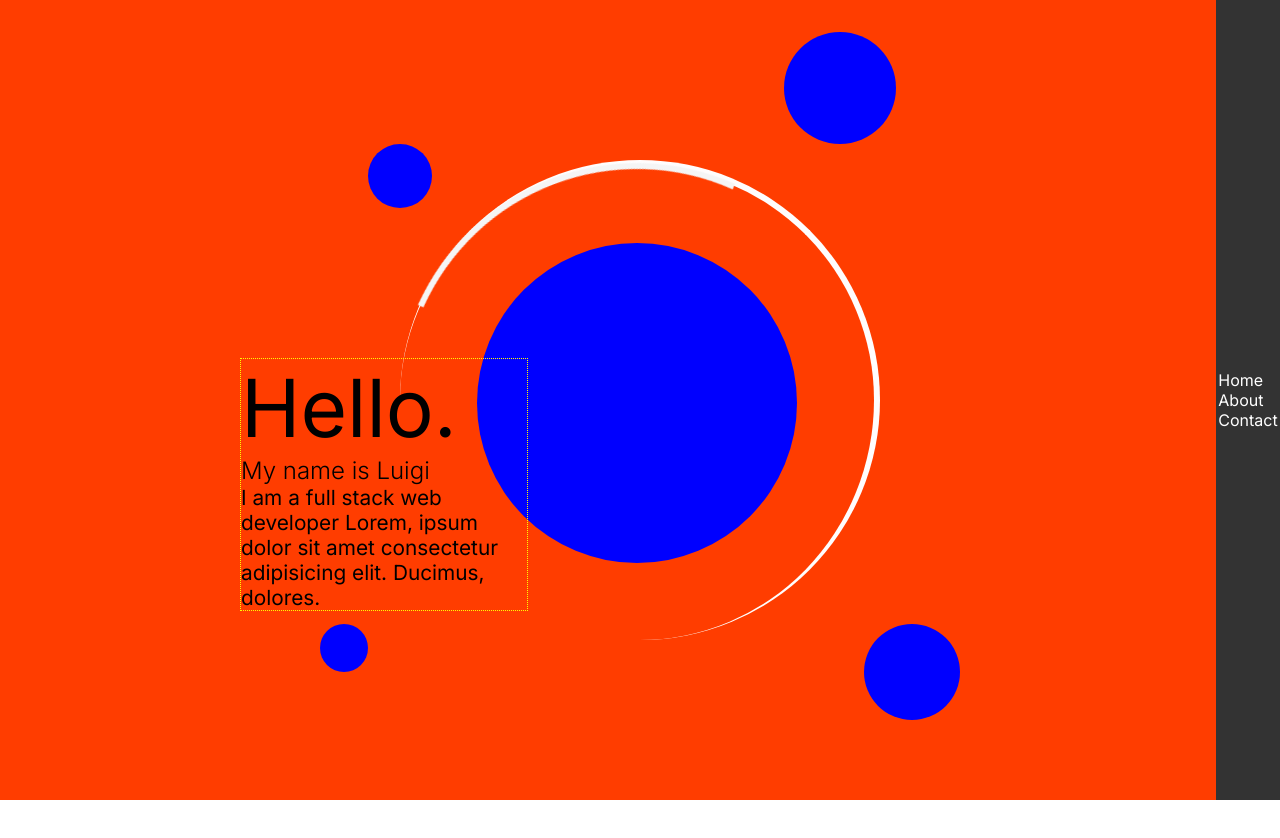
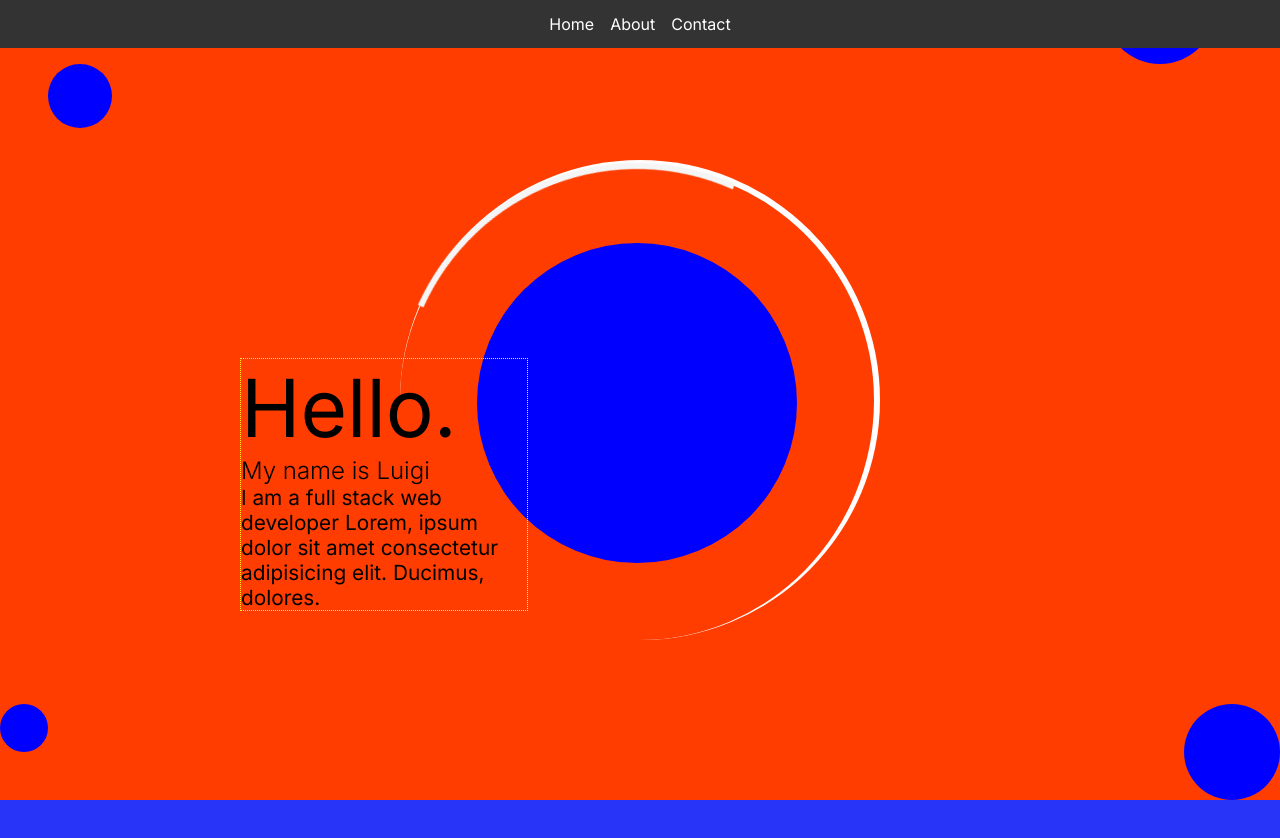
Before and after one commit to luigitarallo/my-portfolio, a Vue app: page / in a window 1280 px wide. Shown: the top 838 px of the page. Built offline with nearby package versions, Linux system fonts and the light colour scheme.

Commit message:
Change logic layout style and CSS style

```diff
--- a/src/App.vue
+++ b/src/App.vue
@@ -1,5 +1,5 @@
 <script setup lang="ts">
-import { onMounted, onUnmounted, ref } from "vue";
+import { ref } from "vue";
 import Navbar from "./components/Navbar.vue";
 import AboutMe from "./components/AboutMe.vue";
 import Projects from "./components/Projects.vue";
@@ -9,32 +9,32 @@ import TechSkills from "./components/TechSkills.vue";
 const stickyWrap = ref<HTMLElement | null>(null);
 
 // Funzione per la trasformazione
-function transform(section: HTMLElement) {
-  const offsetTop: number = section.parentElement?.offsetTop || 0;
-  const scrollSection: HTMLElement = section.querySelector(
-    ".horizontal-scroll"
-  ) as HTMLElement;
+// function transform(section: HTMLElement) {
+//   const offsetTop: number = section.parentElement?.offsetTop || 0;
+//   const scrollSection: HTMLElement = section.querySelector(
+//     ".horizontal-scroll"
+//   ) as HTMLElement;
 
-  let percentage: number =
-    ((window.scrollY - offsetTop) / window.innerHeight) * 100;
-  percentage = percentage < 0 ? 0 : percentage > 100 ? 100 : percentage;
+//   let percentage: number =
+//     ((window.scrollY - offsetTop) / window.innerHeight) * 100;
+//   percentage = percentage < 0 ? 0 : percentage > 100 ? 100 : percentage;
 
-  scrollSection.style.transform = `translate3d(${-percentage}vw, 0, 0)`;
-}
+//   scrollSection.style.transform = `translate3d(${-percentage}vw, 0, 0)`;
+// }
 
 // Aggiungi l'event listener allo scroll quando il componente è montato
-onMounted(() => {
-  const section: HTMLElement | null = stickyWrap.value;
-  if (section) {
-    const onScroll = () => transform(section);
-    window.addEventListener("scroll", onScroll);
+// onMounted(() => {
+//   const section: HTMLElement | null = stickyWrap.value;
+//   if (section) {
+//     const onScroll = () => transform(section);
+//     window.addEventListener("scroll", onScroll);
 
-    // Rimuovi l'event listener quando il componente è smontato
-    onUnmounted(() => {
-      window.removeEventListener("scroll", onScroll);
-    });
-  }
-});
+//     // Rimuovi l'event listener quando il componente è smontato
+//     onUnmounted(() => {
+//       window.removeEventListener("scroll", onScroll);
+//     });
+//   }
+// });
 </script>
 
 <template>
--- a/src/components/AboutMe.vue
+++ b/src/components/AboutMe.vue
@@ -65,8 +65,8 @@ const updateScrollPosition = () => {
   display: flex;
   justify-content: center;
   align-items: center;
-  width: 40rem;
-  height: 40rem;
+  width: 100%;
+  height: 100vh;
   transition: opacity 0.3s linear;
   position: relative;
   .small-circle {
--- a/src/components/Navbar.vue
+++ b/src/components/Navbar.vue
@@ -1,9 +1,7 @@
 <script setup lang="ts"></script>
 <template>
-  <nav
-    class="navbar navbar-fixed-right d-flex flex-column justify-content-center align-items-center"
-  >
-    <ul class="nav flex-column">
+  <nav class="navbar navbar-fixed">
+    <ul class="nav-links">
       <li class="nav-item">
         <a class="nav-link" href="#home">Home</a>
       </li>
@@ -18,24 +16,25 @@
 </template>
 
 <style scoped lang="scss">
-.navbar-fixed-right {
+.navbar-fixed {
   display: flex;
-  flex-direction: column;
   justify-content: center;
   align-items: center;
   position: fixed;
-  top: 0;
-  right: 0;
-  height: 100%; /* Altezza totale della finestra */
-  width: 5vw; /* Larghezza della navbar */
+  width: 100%;
+  height: 3rem;
   background-color: #333;
   color: white;
-  z-index: 1000; /* Assicurati che la navbar sia sopra altri contenuti */
+  z-index: 1000;
 
-  .nav-link {
+  .nav-links {
+    display: flex;
     color: white;
-    &:hover {
-      background-color: #444; /* Colore di sfondo al passaggio del mouse */
+    .nav-item {
+      padding: 0 0.5rem;
+      &:hover {
+        background-color: #444;
+      }
     }
   }
 }
--- a/src/styles/global-style.scss
+++ b/src/styles/global-style.scss
@@ -1,8 +1,8 @@
 @import url("https://fonts.googleapis.com/css2?family=Inter:wght@100..900&display=swap");
 
-::-webkit-scrollbar {
-  width: 0px;
-}
+// ::-webkit-scrollbar {
+//   width: 0px;
+// }
 
 * {
   margin: 0px;
@@ -14,43 +14,44 @@
 }
 a {
   text-decoration: none;
+  color: white;
 }
 
-html,
-body,
-main {
-  width: 100%;
-  height: 100%;
-}
+// html,
+// body,
+// main {
+//   width: 100%;
+//   height: 100%;
+// }
 
-.scroll-container {
-  height: 200vh;
-}
+// .scroll-container {
+//   height: 200vh;
+// }
 
-.horizontal-scroll {
-  position: absolute;
-  top: 0;
-  height: 100%;
-  width: 200vw;
-  will-change: transform;
-  display: flex;
-  justify-content: space-between;
-}
+// .horizontal-scroll {
+//   position: absolute;
+//   top: 0;
+//   height: 100%;
+//   width: 200vw;
+//   will-change: transform;
+//   display: flex;
+//   justify-content: space-between;
+// }
 
-.scroll-contents {
-  height: 100%;
-  width: 100vw;
-  display: flex;
-  justify-content: center;
-  align-items: center;
-}
+// .scroll-contents {
+//   height: 100%;
+//   width: 100vw;
+//   display: flex;
+//   justify-content: center;
+//   align-items: center;
+// }
 
-.sticky-wrap {
-  overflow: hidden;
-  position: sticky;
-  top: 0;
-  height: 100vh;
-}
+// .sticky-wrap {
+//   overflow: hidden;
+//   position: sticky;
+//   top: 0;
+//   height: 100vh;
+// }
 
 //------------
 // DEBUG //
```
